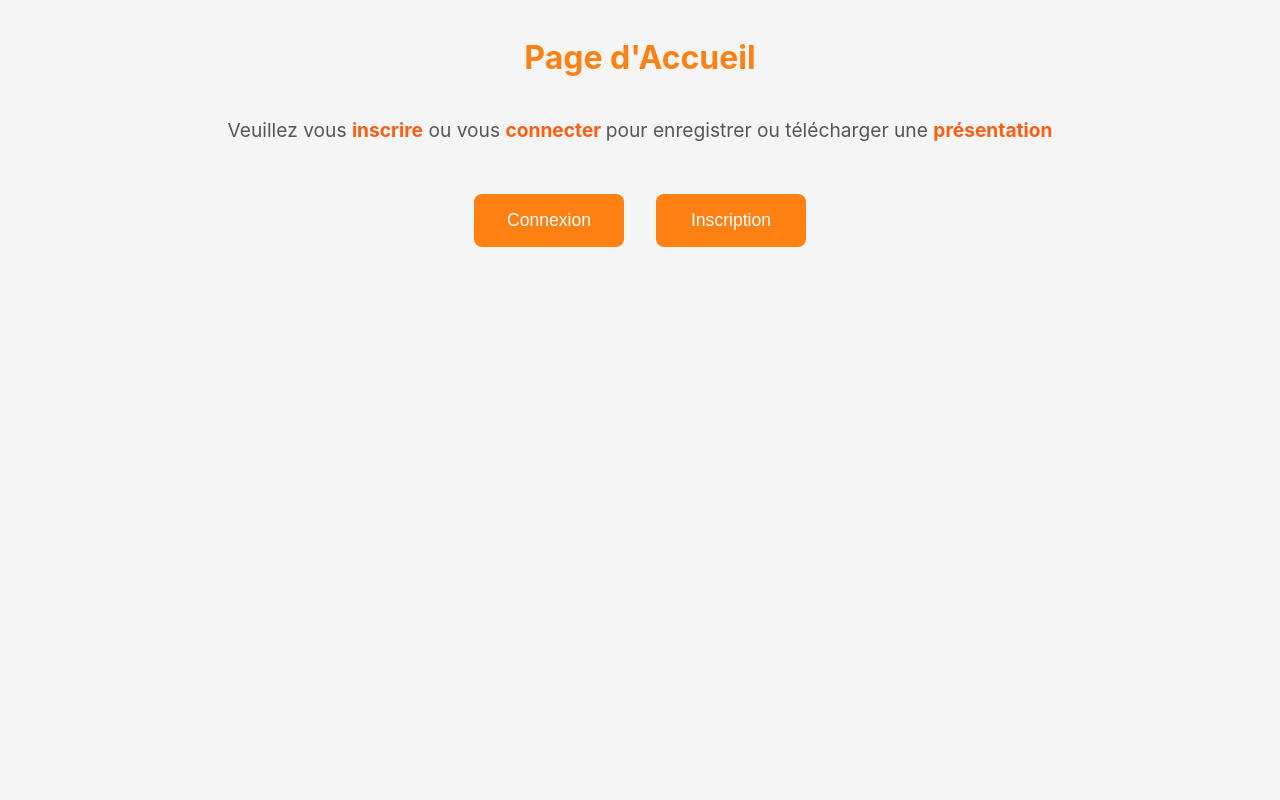
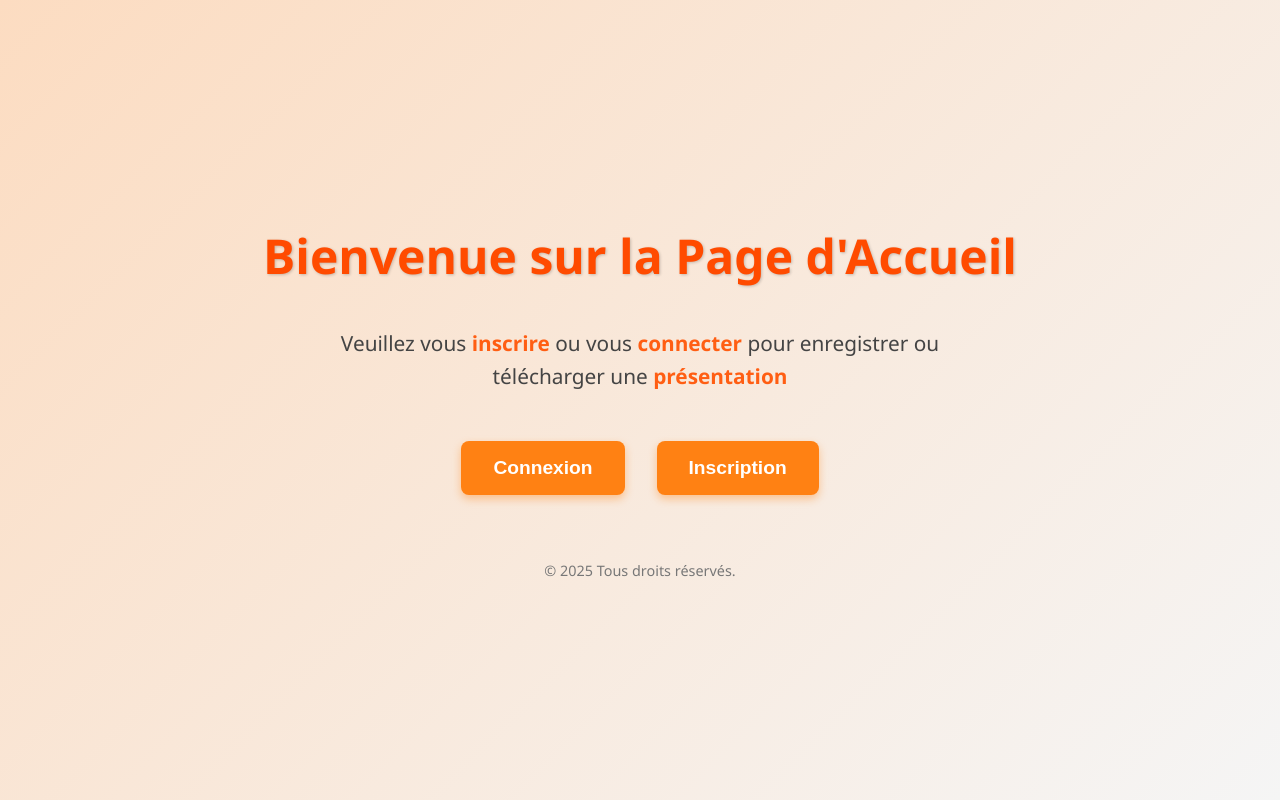
Before and after one commit to AnnaNdoye/FrontEnd-Plateforme-de-gestion-et-de-valorisation-des-pr-sentations-internes-, a React (Create React App) app: page /accueil in a window 1280 px wide. Built offline with nearby package versions, Linux system fonts and the light colour scheme.

Commit message:
modification de la page de profil et de la page d'accueil

```diff
--- a/src/pages/PageAccueil.js
+++ b/src/pages/PageAccueil.js
@@ -23,36 +23,70 @@ const PageAccueil = () => {
   return (
     <div style={{
       margin: '0 auto',
-      padding: '2rem 1rem',
+      padding: '3rem 1rem',
       textAlign: 'center',
-      backgroundColor: '#f5f5f5',
-      minHeight: '100vh'
+      background: 'linear-gradient(135deg, #fcdcc1ff 0%, #f5f5f5 100%)',
+      minHeight: '100vh',
+      fontFamily: "'Segoe UI', Tahoma, Geneva, Verdana, sans-serif",
+      display: 'flex',
+      flexDirection: 'column',
+      justifyContent: 'center',
+      alignItems: 'center',
+      color: '#333'
     }}>
-      <h1 style={{ color: '#FF8113', marginBottom: '2rem' }}>
-        Page d'Accueil
+      <h1 style={{
+        color: '#FF4B00',
+        marginBottom: '2rem',
+        fontSize: '3rem',
+        fontWeight: '700',
+        textShadow: '1px 1px 3px rgba(0,0,0,0.2)'
+      }}>
+        Bienvenue sur la Page d'Accueil
       </h1>
 
-      <div style={{ margin: '2rem 0' }}>
-        <p style={{ fontSize: '1.2rem', color: '#555', marginBottom: '3rem' }}>
+      <p style={{
+        fontSize: '1.3rem',
+        color: '#444',
+        marginBottom: '3rem',
+        maxWidth: '600px',
+        lineHeight: '1.6',
+        fontWeight: '500'
+      }}>
         Veuillez vous <span style={{ color: '#FF5E13', fontWeight: 'bold' }}>inscrire</span> ou vous{' '}
-          <span style={{ color: '#FF5E13', fontWeight: 'bold' }}>connecter </span>
-          pour enregistrer ou télécharger une{' '}
+        <span style={{ color: '#FF5E13', fontWeight: 'bold' }}>connecter</span> pour enregistrer ou télécharger une{' '}
         <span style={{ color: '#FF5E13', fontWeight: 'bold' }}>présentation</span>
       </p>
 
-        <div style={{ display: 'flex', gap: '2rem', justifyContent: 'center', flexWrap: 'wrap' }}>
+      <div style={{
+        display: 'flex',
+        gap: '2rem',
+        justifyContent: 'center',
+        flexWrap: 'wrap',
+        width: '100%',
+        maxWidth: '400px'
+      }}>
         <button
           onClick={connexion}
           style={{
             padding: '1rem 2rem',
             backgroundColor: '#FF8113',
-              fontweight: 'bold',
+            fontWeight: '700',
             color: 'white',
             border: 'none',
             borderRadius: '8px',
-              fontSize: '1.1rem',
+            fontSize: '1.2rem',
             cursor: 'pointer',
-              minWidth: '150px'
+            minWidth: '150px',
+            boxShadow: '0 4px 8px rgba(255, 129, 19, 0.4)',
+            transition: 'background-color 0.3s ease, box-shadow 0.3s ease'
+          }}
+          onMouseEnter={e => {
+            e.currentTarget.style.backgroundColor = '#FF5E13';
+            e.currentTarget.style.boxShadow = '0 6px 12px rgba(255, 94, 19, 0.6)';
+          }}
+          onMouseLeave={e => {
+            e.currentTarget.style.backgroundColor = '#FF8113';
+            e.currentTarget.style.boxShadow = '0 4px 8px rgba(255, 129, 19, 0.4)';
           }}
         >
           Connexion
@@ -63,19 +97,36 @@ const PageAccueil = () => {
           style={{
             padding: '1rem 2rem',
             backgroundColor: '#FF8113',
-              fontweight: 'bold',
+            fontWeight: '700',
             color: 'white',
             border: 'none',
             borderRadius: '8px',
-              fontSize: '1.1rem',
+            fontSize: '1.2rem',
             cursor: 'pointer',
-              minWidth: '150px'
+            minWidth: '150px',
+            boxShadow: '0 4px 8px rgba(255, 129, 19, 0.4)',
+            transition: 'background-color 0.3s ease, box-shadow 0.3s ease'
+          }}
+          onMouseEnter={e => {
+            e.currentTarget.style.backgroundColor = '#FF5E13';
+            e.currentTarget.style.boxShadow = '0 6px 12px rgba(255, 94, 19, 0.6)';
+          }}
+          onMouseLeave={e => {
+            e.currentTarget.style.backgroundColor = '#FF8113';
+            e.currentTarget.style.boxShadow = '0 4px 8px rgba(255, 129, 19, 0.4)';
           }}
         >
           Inscription
         </button>
       </div>
-      </div>
+
+      <footer style={{
+        marginTop: '4rem',
+        fontSize: '0.9rem',
+        color: '#777'
+      }}>
+        &copy; 2025 Tous droits réservés.
+      </footer>
     </div>
   );
 };
--- a/src/pages/plateforme/Barre.js
+++ b/src/pages/plateforme/Barre.js
@@ -3,9 +3,6 @@ import styled, { keyframes } from 'styled-components';
 import { FaLeaf, FaUser, FaBell, FaSignOutAlt, FaCalendar, FaList } from 'react-icons/fa';
 import { MdDashboard } from 'react-icons/md';
 import { useNavigate, useLocation } from 'react-router-dom';
-
-
-
 
 const shimmer = keyframes`
     0% { background-position: -200% 0; }
--- a/src/pages/plateforme/Profil.js
+++ b/src/pages/plateforme/Profil.js
@@ -133,7 +133,7 @@ const Profil = () => {
         prenom: 'Prénom Utilisateur',
         email: 'utilisateur@gmail.com',
         poste: 'Poste Utilisateur',
-        matricule: '123456',
+        matricule: 'Anna123456789',
         dateInscription: new Date().toISOString(),
         photo: null,
     });
```
Lines whose indentation alone changed are shown as unchanged.
